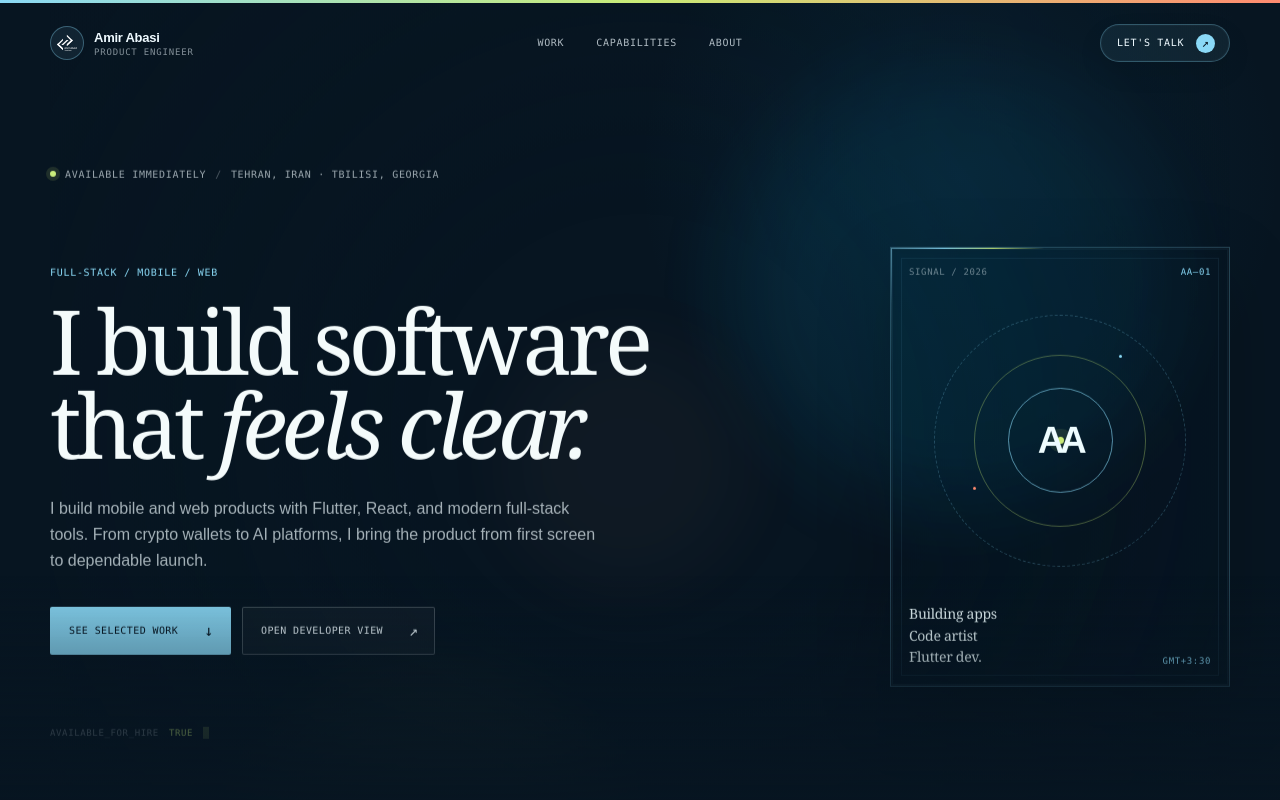
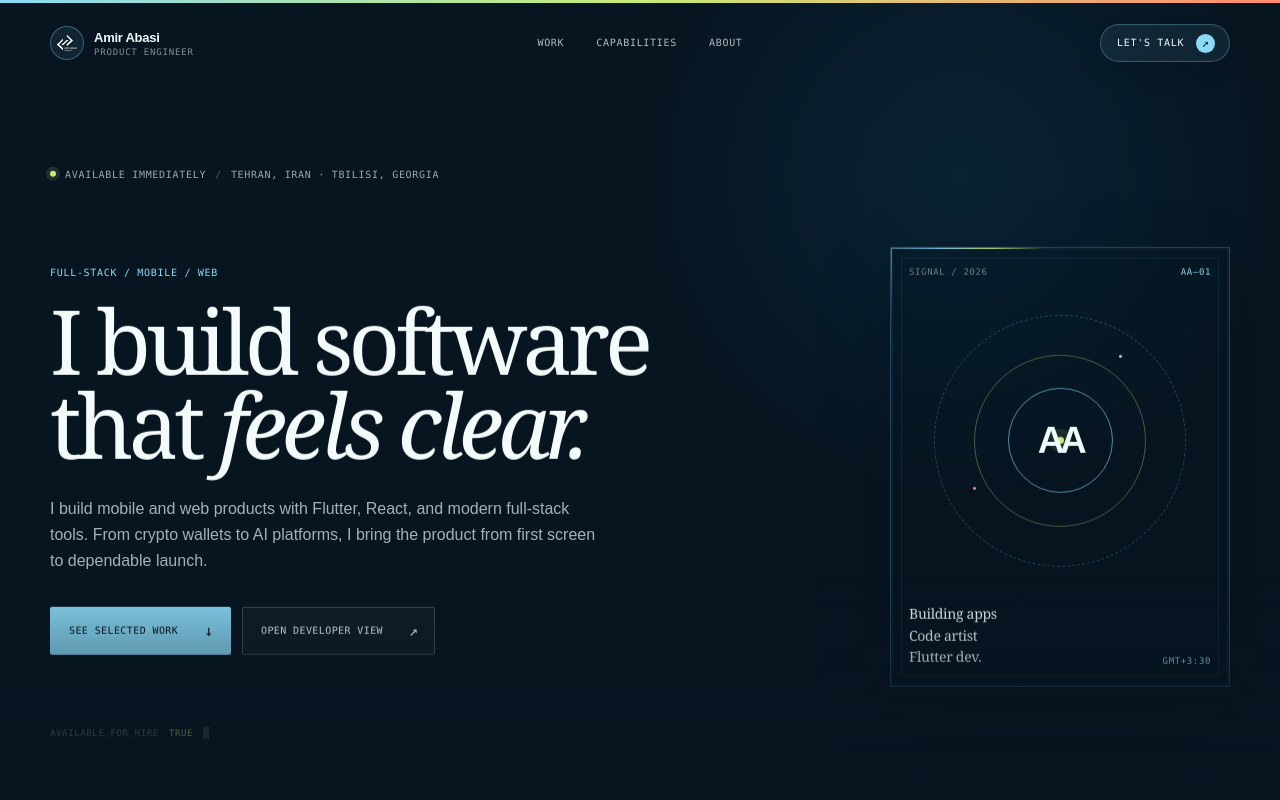
Before and after one commit to lAmirshahinxl/modern_portfolio, a Next.js app: page / in a window 1280 px wide. Shown: the top 800 px of the page. Built offline with nearby package versions, Linux system fonts and the light colour scheme.

Commit message:
Update landing-page.tsx

```diff
--- a/src/components/portfolio/landing-page.tsx
+++ b/src/components/portfolio/landing-page.tsx
@@ -213,7 +213,7 @@ export function LandingPage() {
       <main id="main-content">
         <ParallaxComponent className="landing-hero-parallax" id="top" labelledBy="landing-title">
           <div className="landing-hero-grid">
-            <AuroraBackground />
+            {/*<AuroraBackground />*/}
             <motion.div
               className="landing-hero-copy"
               initial={reducedMotion ? false : { opacity: 0, y: 22 }}
```
